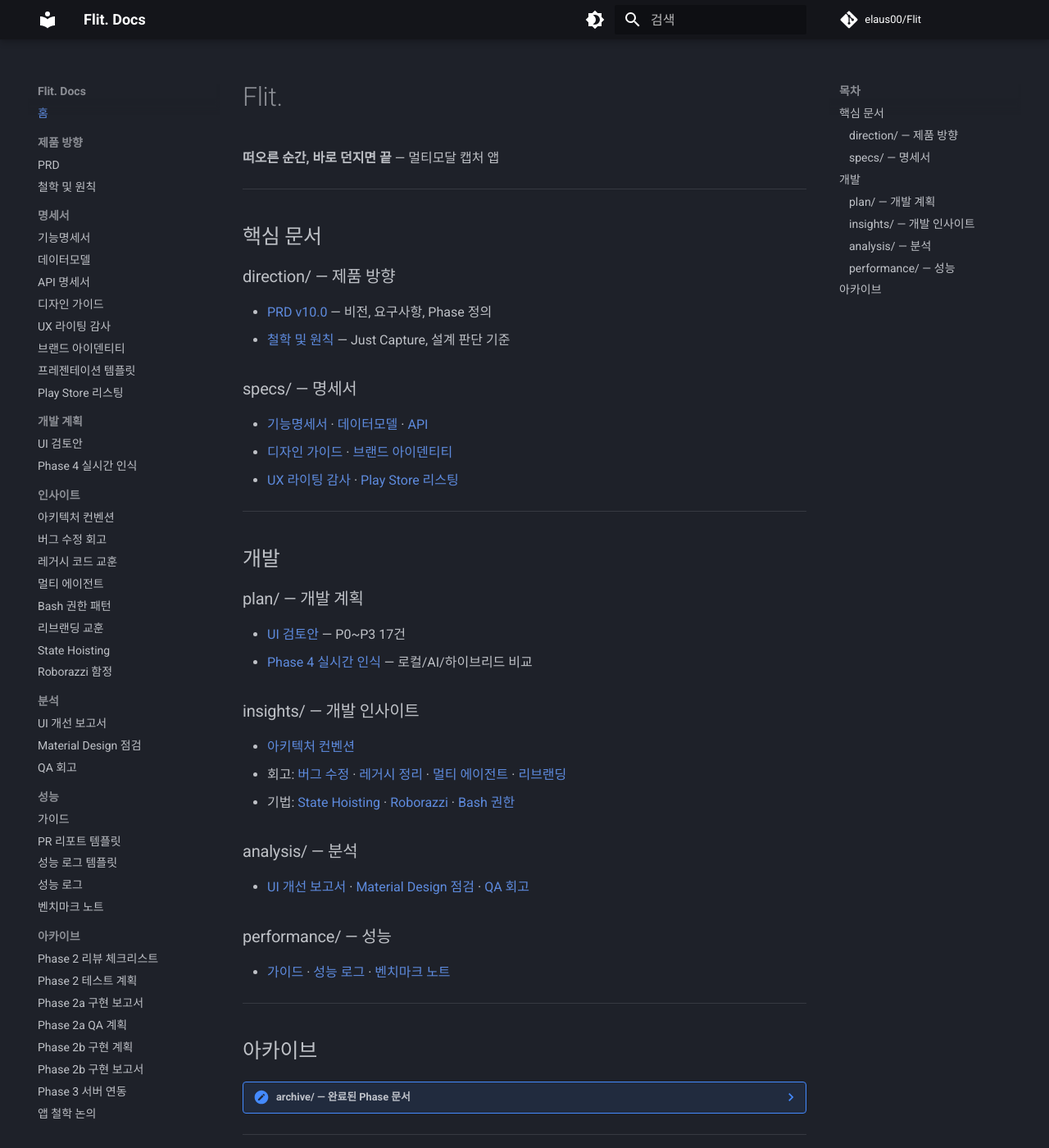
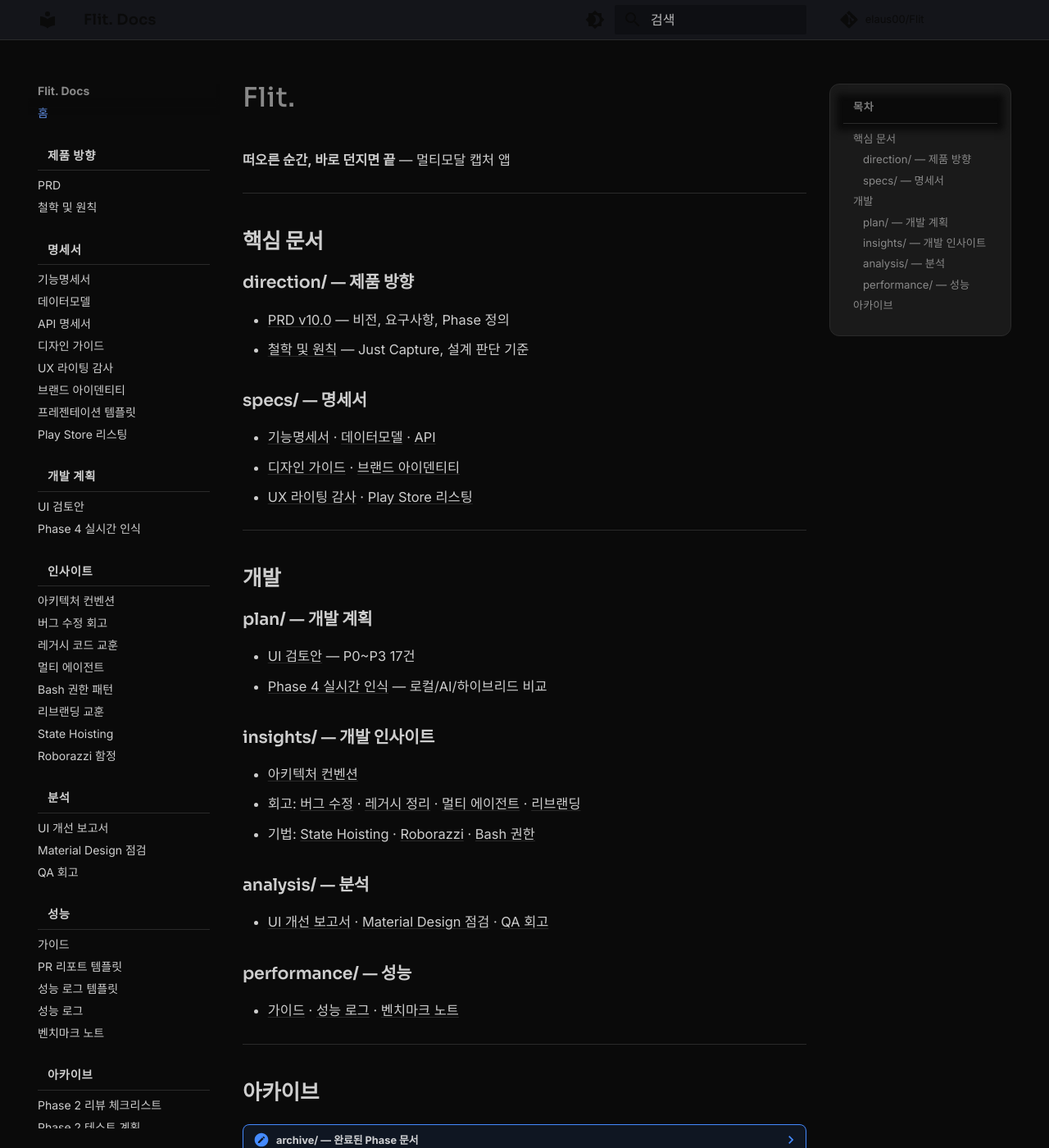
Before and after one commit to elaus00/KAIROS_mobile, an MkDocs documentation site: the page built from docs/index.md, in a window 1280 px wide and 1400 px high. Shown: the whole window at 82% size. Built offline with MkDocs 1.6.1 and Material for MkDocs 9.7.7, drawn with Linux system fonts in a browser that asks for light colours; comment, search, counter and statistics services are not loaded.

Commit message:
Apply Flit design guide to docs site
- Custom CSS with Flit monochrome color tokens (light/dark)
- Sora font for headings and nav section labels
- Left sidebar: larger, uppercase section headers with divider
- Right sidebar TOC: contained layer with beige bg and rounded corners
- Tables, code blocks, admonitions styled to match brand

Co-Authored-By: Claude Opus 4.6 <noreply@anthropic.com>

```diff
--- /dev/null
+++ b/docs/stylesheets/flit.css
@@ -0,0 +1,226 @@
+/* ==========================================================================
+   Flit. Docs — 디자인 가이드 기반 커스텀 테마
+   색상: 모노크롬 (유채색은 danger/success/warning만)
+   폰트: Sora (브랜드), 시스템 산세리프 (본문)
+   ========================================================================== */
+
+/* --- 폰트 임포트 --------------------------------------------------------- */
+@import url('https://fonts.googleapis.com/css2?family=Sora:wght@400;480;500;600&display=swap');
+
+/* --- CSS 변수 (Flit 디자인 토큰) ----------------------------------------- */
+
+/* 라이트 테마 */
+[data-md-color-scheme="default"] {
+  --md-primary-fg-color: #111111;
+  --md-primary-bg-color: #FFFFFF;
+  --md-accent-fg-color: #111111;
+  --md-default-fg-color: #111111;
+  --md-default-bg-color: #FAFAFA;
+
+  --flit-bg: #FAFAFA;
+  --flit-card: #FFFFFF;
+  --flit-border: #EEEEEE;
+  --flit-text: #111111;
+  --flit-text-secondary: #888888;
+  --flit-text-muted: #737373;
+  --flit-divider: #F0F0F0;
+  --flit-chip-bg: #F0F0F0;
+  --flit-accent-bg: #F5F5F5;
+  --flit-toc-bg: #F8F6F2;
+  --flit-icon: #555555;
+}
+
+/* 다크 테마 */
+[data-md-color-scheme="slate"] {
+  --md-primary-fg-color: rgba(255, 255, 255, 0.8);
+  --md-primary-bg-color: #0A0A0A;
+  --md-accent-fg-color: rgba(255, 255, 255, 0.8);
+  --md-default-fg-color: rgba(255, 255, 255, 0.8);
+  --md-default-bg-color: #0A0A0A;
+  --md-default-fg-color--light: #888888;
+
+  --flit-bg: #0A0A0A;
+  --flit-card: #1A1A1A;
+  --flit-border: #2A2A2A;
+  --flit-text: rgba(255, 255, 255, 0.8);
+  --flit-text-secondary: #888888;
+  --flit-text-muted: #7A7A7A;
+  --flit-divider: #2A2A2A;
+  --flit-chip-bg: #2A2A2A;
+  --flit-accent-bg: #252525;
+  --flit-toc-bg: #1A1A1A;
+  --flit-icon: #AAAAAA;
+}
+
+/* --- 전역 타이포그래피 ---------------------------------------------------- */
+
+body {
+  -webkit-font-smoothing: antialiased;
+  -moz-osx-font-smoothing: grayscale;
+}
+
+.md-typeset {
+  font-size: 0.82rem;
+  line-height: 1.7;
+}
+
+/* 헤딩: Sora (브랜드 폰트) */
+.md-typeset h1,
+.md-typeset h2,
+.md-typeset h3,
+.md-typeset h4 {
+  font-family: 'Sora', sans-serif;
+  font-weight: 600;
+  letter-spacing: -0.01em;
+}
+
+.md-typeset h1 {
+  font-weight: 480;
+  letter-spacing: 0.02em;
+}
+
+/* --- 헤더 ---------------------------------------------------------------- */
+
+.md-header {
+  background-color: var(--flit-card);
+  box-shadow: 0 1px 0 var(--flit-border);
+}
+
+.md-header__title {
+  font-family: 'Sora', sans-serif;
+  font-weight: 480;
+  letter-spacing: 0.02em;
+}
+
+/* --- 1. 왼쪽 사이드바: 섹션 헤더 강조 ------------------------------------- */
+
+/* 섹션 레이블 (제품 방향, 명세서, ...) */
+.md-nav--primary > .md-nav__list > .md-nav__item--nested > .md-nav__link {
+  font-family: 'Sora', sans-serif;
+  font-size: 0.72rem;
+  font-weight: 600;
+  letter-spacing: 0.04em;
+  text-transform: uppercase;
+  color: var(--flit-text);
+  padding: 0.8rem 0.6rem 0.4rem;
+  margin-top: 0.6rem;
+  border-bottom: 1px solid var(--flit-divider);
+}
+
+/* 첫 번째 섹션은 상단 마진 불필요 */
+.md-nav--primary > .md-nav__list > .md-nav__item--nested:first-child > .md-nav__link {
+  margin-top: 0;
+}
+
+/* 하위 문서 링크 */
+.md-nav--primary .md-nav--nested .md-nav__link {
+  font-size: 0.68rem;
+  color: var(--flit-text-secondary);
+}
+
+.md-nav--primary .md-nav--nested .md-nav__link:hover,
+.md-nav--primary .md-nav--nested .md-nav__link--active {
+  color: var(--flit-text);
+}
+
+/* --- 2. 오른쪽 사이드바: TOC 레이어 --------------------------------------- */
+
+.md-sidebar--secondary .md-sidebar__inner {
+  padding-right: 0.6rem;
+}
+
+.md-sidebar--secondary .md-nav--secondary {
+  background: var(--flit-toc-bg);
+  border-radius: 12px;
+  padding: 1rem 0.8rem;
+  border: 1px solid var(--flit-border);
+}
+
+.md-sidebar--secondary .md-nav--secondary > .md-nav__title {
+  font-family: 'Sora', sans-serif;
+  font-size: 0.65rem;
+  font-weight: 600;
+  letter-spacing: 0.06em;
+  text-transform: uppercase;
+  color: var(--flit-text-muted);
+  padding-bottom: 0.5rem;
+  margin-bottom: 0.5rem;
+  border-bottom: 1px solid var(--flit-divider);
+}
+
+.md-sidebar--secondary .md-nav--secondary .md-nav__link {
+  font-size: 0.66rem;
+  color: var(--flit-text-secondary);
+}
+
+.md-sidebar--secondary .md-nav--secondary .md-nav__link:hover,
+.md-sidebar--secondary .md-nav--secondary .md-nav__link--active {
+  color: var(--flit-text);
+}
+
+/* --- 본문 콘텐츠 --------------------------------------------------------- */
+
+.md-content {
+  max-width: 52rem;
+}
+
+/* 코드 블록 */
+.md-typeset code {
+  background: var(--flit-chip-bg);
+  border-radius: 4px;
+  font-size: 0.82em;
+  padding: 0.1em 0.4em;
+}
+
+.md-typeset pre {
+  border-radius: 8px;
+  border: 1px solid var(--flit-border);
+}
+
+/* 테이블 */
+.md-typeset table:not([class]) {
+  border: 1px solid var(--flit-border);
+  border-radius: 8px;
+  overflow: hidden;
+  font-size: 0.78rem;
+}
+
+.md-typeset table:not([class]) th {
+  background: var(--flit-accent-bg);
+  font-family: 'Sora', sans-serif;
+  font-weight: 500;
+  font-size: 0.72rem;
+  letter-spacing: 0.02em;
+}
+
+/* 구분선 */
+.md-typeset hr {
+  border-color: var(--flit-divider);
+}
+
+/* 링크 */
+.md-typeset a {
+  color: var(--flit-text);
+  text-decoration: underline;
+  text-decoration-color: var(--flit-border);
+  text-underline-offset: 2px;
+}
+
+.md-typeset a:hover {
+  text-decoration-color: var(--flit-text);
+}
+
+/* admonition (접이식 박스) */
+.md-typeset .admonition,
+.md-typeset details {
+  border-radius: 8px;
+  border: 1px solid var(--flit-border);
+  box-shadow: none;
+}
+
+/* --- 푸터 ---------------------------------------------------------------- */
+
+.md-footer {
+  background: var(--flit-card);
+  border-top: 1px solid var(--flit-border);
+}
--- a/mkdocs.yml
+++ b/mkdocs.yml
@@ -10,16 +10,19 @@ theme:
   palette:
     - scheme: slate
       primary: black
-      accent: deep purple
+      accent: black
       toggle:
         icon: material/brightness-4
         name: 라이트 모드로 전환
     - scheme: default
       primary: white
-      accent: deep purple
+      accent: black
       toggle:
         icon: material/brightness-7
         name: 다크 모드로 전환
+  font:
+    text: Inter
+    code: JetBrains Mono
   features:
     - navigation.sections
     - navigation.expand
@@ -27,6 +30,9 @@ theme:
     - search.highlight
     - search.suggest
     - content.code.copy
+
+extra_css:
+  - stylesheets/flit.css
 
 plugins:
   - search:
```
